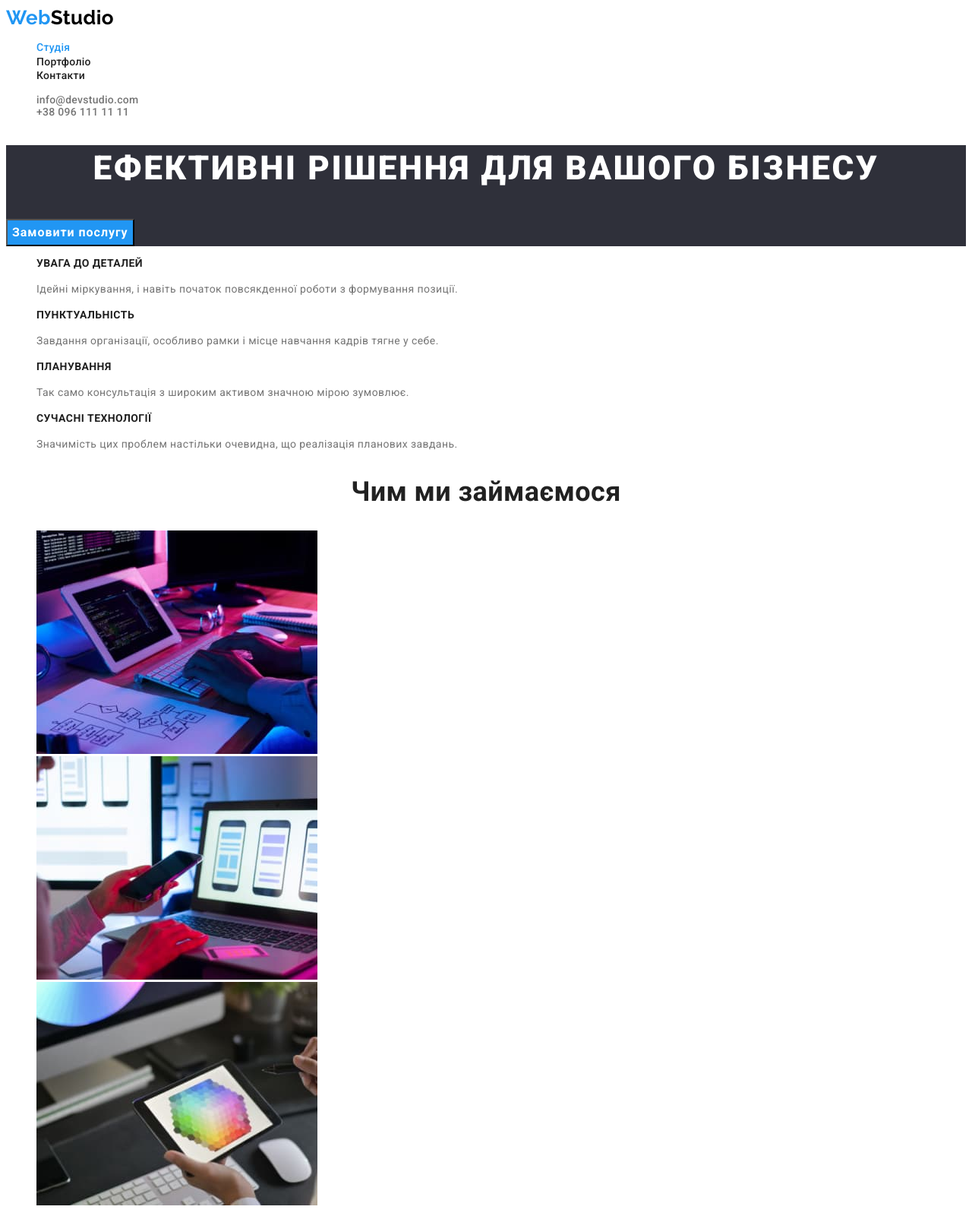
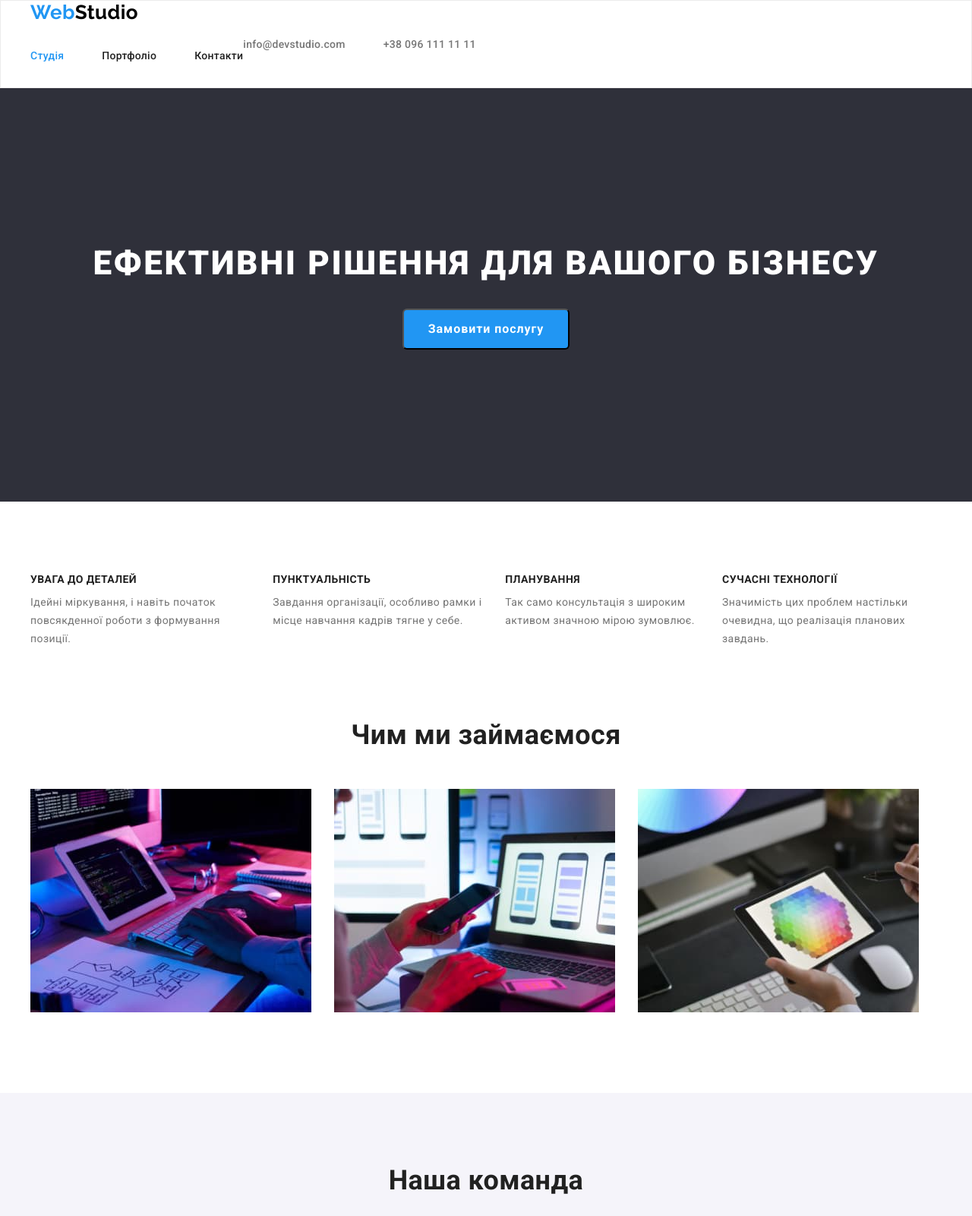
Before and after one commit to Yaroslava2022/goit-markup-hw-03, a plain HTML site: page index.html in a window 1280 px wide. Shown: the top 1600 px of the page at 76% size. Drawn offline with nearby package versions, Linux system fonts and the light colour scheme.

Commit message:
частина1

```diff
--- a/css/styles.css
+++ b/css/styles.css
@@ -1,4 +1,4 @@
-:root{
+:root {
     --main-title-color: #212121;
     --secondary-title-color: #FFFFFF;
     --main-text-color: #757575;
@@ -14,13 +14,52 @@ body {
     font-size: 14px;
     letter-spacing: 0.03em;
     }
+        /* reset */
+h1,
+h2,
+h3,
+h4,
+h5,
+h6,
+p {
+    margin: 0;
+     }
+ul {
+    margin: 0;
+    padding: 0;
+}
+
 .list {
     list-style: none;
+    margin: 0;
+    padding: 0;
 }
+
 .link {
     text-decoration: none;
 }
+
+img {
+        display: block;
+        max-width: 100%;
+        height: auto;
+    }
+
 /*-----------------HEADER----------------*/
+
+.container {
+    margin-left: auto;
+    margin-right: auto;
+    width: 1200px;
+    padding: 0, 15px;
+}
+
+.header-container {
+    display: flex;
+   }
+.page-header {
+    border: 1px solid #ECECEC;
+}
 .logo {
     font-family: 'Raleway';
         font-style: normal;
@@ -30,8 +69,28 @@ body {
         text-decoration: none;
         color: var(--accent-color);
 }
+
+.addres-list {
+    display: flex;
+    align-items: center;
+    gap: 50px;
+}
+
+
 .logo-header {
     color: var(--logo-header-color);
+}
+
+.nav-list {
+    display: flex;
+}
+.nav-list .nav-item:not(:last-child) {
+    margin-right: 50px;
+}
+.nav-list .link {
+    display: block;
+    padding-top: 32px;
+    padding-bottom: 32px;
     }
 
 .nav-link {
@@ -62,21 +121,26 @@ body {
 }
 /*-----------------HERO----------------*/
 .hero-section {
+    padding-top: 200px;
+    padding-bottom: 200px;
+    text-align: center;
     background-color: var(--main-background-color);
 }
 .hero-title {
-
+    margin-bottom: 30px;
     font-weight: 900;
     font-size: 44px;
     line-height: calc(60/44);
-        text-align: center;
     letter-spacing: 0.06em;
     text-transform: uppercase;
-
     color: var(--secondary-title-color);
 
 }
 .hero-button {
+    display: inline-block;
+    min-width: 216px;
+    border-radius: 6px;
+    padding: 10px 32px;
     font-family: inherit;
         font-weight: 700;
         font-size: 16px;
@@ -85,6 +149,7 @@ body {
         cursor: pointer;
         color: var(--background-color);
         background-color: var(--accent-color);
+
 }
 .hero-button:hover,
 .hero-button:focus {
@@ -92,8 +157,20 @@ body {
 }
 /*-----------------Переваги----------------*/
 
+.advantages-section {
+padding-top: 94px;
+padding-bottom: 94px;
+}
+.advantages-container {
+    display: flex;
+    justify-content: space-between;
+
+}
+.advantages-container .advantages-list:not(:last-child) {
+    margin-right: 30px;
+}
 .advantages-title {
-
+    margin-bottom: 10px;
     font-size: 14px;
     font-weight: 700;
     line-height:calc(16/14);
@@ -108,9 +185,18 @@ body {
         color: var(--main-text-color);
 }
 /*-----------------Наша діяльність----------------*/
+.activity-section {
+padding-bottom: 106px;
 
-
+}
+.activity-list {
+    display: flex;
+}
+.activity-list .activity-item:not(:last-child) {
+    margin-right: 30px;
+}
 .activity-title {
+    margin-bottom: 50px;
     font-weight: 700;
     font-size: 36px;
     line-height: calc(42/36);
@@ -119,14 +205,29 @@ body {
 }
 
 /*-----------------Наша команда----------------*/
+
 .team-section {
     background-color: #F5F4FA;
+    padding-top: 94px;
+    padding-bottom: 94px;
 
 }
+
 .team-list {
+    display: flex;
     background-color: var(--background-color);
  }
+.team-list .team-item:not(:last-child) {
+ margin-right: 30px;
+        }
+
+.bottom-subtitle {
+    padding-top: 30px;
+    padding-bottom: 30px;
+    text-align: center;
+}
 .team-title {
+    margin-bottom: 50px;
     font-weight: 700;
     font-size: 36px;
     line-height: calc(42/36);
@@ -134,6 +235,7 @@ body {
        }
 
 .team-subtitle {
+    margin-bottom: 10px;
     font-weight: 500;
     font-size: 16px;
     line-height: calc(19/16);
@@ -141,14 +243,17 @@ body {
        }
 
 .team-text {
+
     font-size: 16px;
     line-height: calc(19/16);
     text-align: center;
-
     color: var(--main-text-color);
 }
 /*-----------------FOOTER----------------*/
+
 .page-footer {
+    padding-top: 60px;
+    padding-bottom: 60px;
     background-color: var(--main-background-color);
 }
 
@@ -157,6 +262,7 @@ body {
 }
 
 .footer-address {
+    margin-top: 20px;
     font-style: normal;
            line-height: calc(24/14);
 
@@ -186,6 +292,10 @@ body {
 
 
 .nav-button {
+    display: inline-block;
+    min-width: 216px;
+    border-radius: 4px;
+    padding: 6px 22px;
     font-family: inherit;
     font-weight: 500;
         font-size: 16px;
@@ -213,7 +323,7 @@ body {
             }
 
 .project-title {
-
+  margin-bottom: 4px;
   font-weight: 700;
   font-size: 18px;
   line-height: calc(36/18);
--- a/index.html
+++ b/index.html
@@ -9,12 +9,16 @@
     <link rel="preconnect" href="https://fonts.gstatic.com" crossorigin>
     <link href="https://fonts.googleapis.com/css2?family=Raleway:wght@700&family=Roboto:wght@400;500;700;900&display=swap"
         rel="stylesheet">
+    <link rel="stylesheet" href="https://cdnjs.cloudflare.com/ajax/libs/modern-normalize/1.1.0/modern-normalize.min.css">
     <link rel="stylesheet" href="./css/styles.css">
-</head>
+
+    </head>
 <body>
+
   <header class="page-header">
+    <div class="header-container container">
     <nav>
-                <a class="logo" href="#" lang="en">Web<span class="logo-header">Studio</span> </a>
+                <a class="logo header-link" href="#" lang="en">Web<span class="logo-header">Studio</span> </a>
             <ul class="nav-list list">
                 <li class="nav-item">
                     <a href="./index.html" class="nav-link link current">Студія</a></li>
@@ -25,11 +29,15 @@
             </ul>
 
     </nav>
-    <ul class="list">
-        <li><a href="mailto:info@devstudio.com" class="header-mail link">info@devstudio.com</a></li>
-        <li><a href="tel:+380961111111" class="header-tel link">+38 096 111 11 11</a></li>
+
+    <ul class=" addres-list list">
+        <li class="item"><a href="mailto:info@devstudio.com" class="header-mail link">info@devstudio.com</a></li>
+        <li class="item"><a href="tel:+380961111111" class="header-tel link">+38 096 111 11 11</a></li>
     </ul>
+
+    </div>
   </header>
+
   <main>
     <!--Hero-->
     <section class="hero-section">
@@ -39,8 +47,9 @@
    <!--Переваги-->
 <!--h2 відсутній на макеті, сховати за допомогою CSS-->
     <section class="advantages-section">
+        <div class="container">
         <h2 hidden>Переваги</h2>
-        <ul class="list">
+        <ul class="advantages-container list">
             <li class="advantages-list">
                 <h3 class="advantages-title">УВАГА ДО ДЕТАЛЕЙ</h3>
                 <p class="advantages-text">Ідейні міркування, і навіть початок повсякденної роботи з формування позиції.</p>
@@ -58,43 +67,57 @@
                 <p class="advantages-text">Значимість цих проблем настільки очевидна, що реалізація планових завдань.</p>
             </li>
         </ul>
+        </div>
     </section>
     <!--Наша діяльність-->
     <section class="activity-section">
+        <div class="container">
         <h2 class="activity-title">Чим ми займаємося</h2>
-        <ul class ="list">
+        <ul class ="activity-list list">
             <li class="activity-item"> <img src="./images/studio/desktop.jpg" alt="застосунки для комп'ютера"
                 width="370"> </li>
                 <li class="activity-item"> <img src="./images/studio/mobile_applications.jpg" alt="застосунки для мобільного" width="370"> </li>
                 <li class="activity-item"> <img src="./images/studio/design_solutions.jpg" alt="дизайнерські рішення" width="370"> </li>
         </ul>
+        </div>
     </section>
     <!--Наша команда-->
     <section class="team-section">
+        <div class="team-container container">
         <h2 class ="team-title">Наша команда</h2>
         <ul class ="team-list list">
             <li class="team-item"> <img src="./images/studio/ihor.jpg" alt="Product Designer" width="270">
+              <div class="bottom-subtitle">
                 <h3 class="team-subtitle">Ігор Дем'яненко</h3>
                 <p class="team-text" lang="en">Product Designer</p>
+                </div>
             </li>
 <li class="team-item"> <img src="./images/studio/olha.jpg" alt="Frontend Developer" width="270">
+    <div class="bottom-subtitle">
     <h3 class="team-subtitle">Ольга Рєпіна</h3>
     <p class="team-text" lang="en">Frontend Developer</p>
+    </div>
 </li>
 <li class="team-item"> <img src="./images/studio/mykola.jpg" alt="Marketing" width="270">
+    <div class="bottom-subtitle">
     <h3 class="team-subtitle">Микола Тарасов</h3>
     <p class="team-text" lang="en">Marketing</p>
+    </div>
 </li>
 <li class="team-item"> <img src="./images/studio/myhaylo.jpg" alt="UI Designer" width="270">
+    <div class="bottom-subtitle">
     <h3 class="team-subtitle">Михайло Єрмаков</h3>
     <p class="team-text" lang="en">UI Designer</p>
+    </div>
 </li>
 </ul>
+</div>
     </section>
   </main>
 
   <footer class="page-footer">
-    <a class="logo" href="#" lang="en">Web<span class="logo-footer">Studio</span></a>
+    <div class="container footer-container">
+    <a class="logo footer-link" href="#" lang="en">Web<span class="logo-footer">Studio</span></a>
     <address class="footer-address">
         <ul class="list">
             <li class="footer-item"> <a href="https://goo.gl/maps/ebXGRYjhbtUUYJ8H9" class="footer-address link" target="_blank" rel="noopener noreferrer nofollow">
@@ -105,6 +128,7 @@
 
         </ul>
     </address>
+    </div>
   </footer>
 </body>
 </html>
```
Also changed, not shown: portfolio.html (+9 -1 lines). Lines whose indentation alone changed are shown as unchanged.
